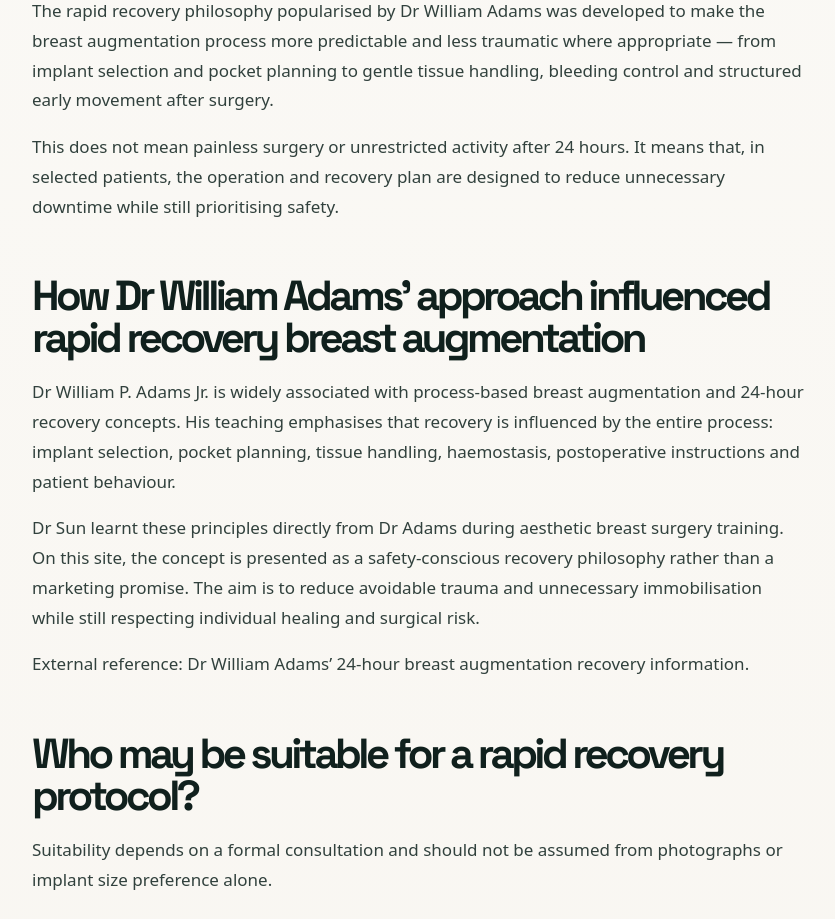
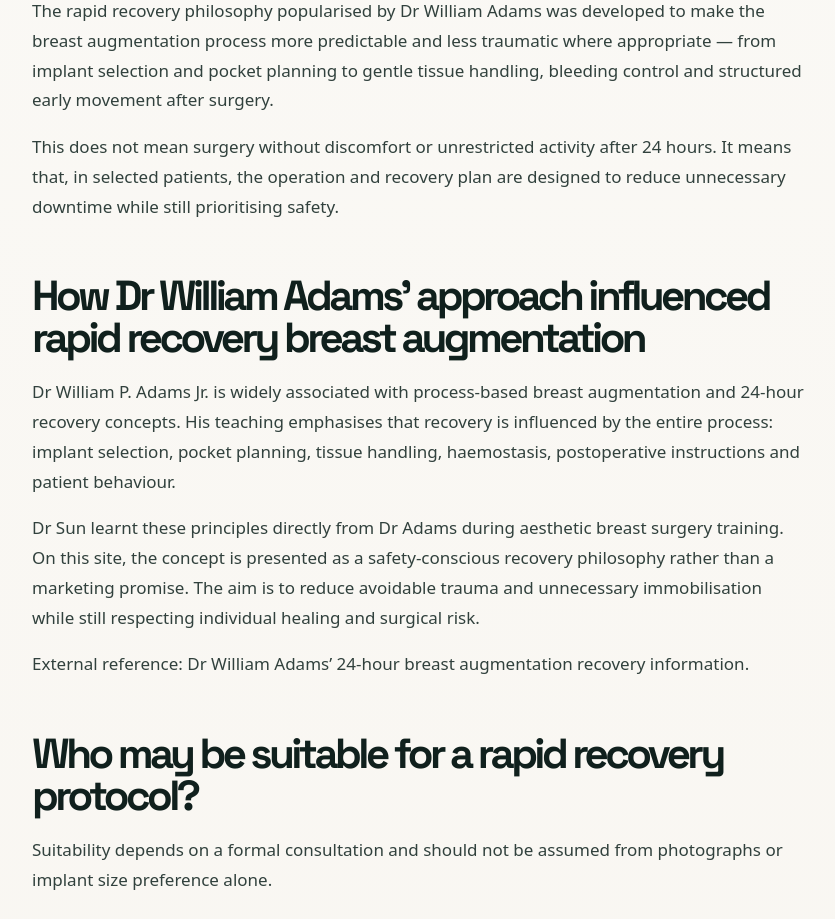
Before and after one commit to zatyrical/plasticwebsite, a Next.js app: page /24-hour-rapid-recovery-breast-augmentation-singapore in a window 1280 px wide. Shown: the part 1920-2839 px from the top of the page, without its empty margins (220-1055 px from the left). Built offline with nearby package versions, Linux system fonts and the light colour scheme.

Commit message:
Clean rapid recovery breast augmentation wording

```diff
--- a/app/24-hour-rapid-recovery-breast-augmentation-singapore/page.tsx
+++ b/app/24-hour-rapid-recovery-breast-augmentation-singapore/page.tsx
@@ -162,7 +162,7 @@ export default function RapidRecoveryBreastAugmentationPage() {
               <h2>Why recovery concerns matter</h2>
               <p>Many women considering breast augmentation are understandably concerned about postoperative pain, stiffness, time away from work, caring for children, exercise restrictions and whether they will feel dependent on others during recovery. These concerns are valid and should be discussed openly during consultation.</p>
               <p>The rapid recovery philosophy popularised by Dr William Adams was developed to make the breast augmentation process more predictable and less traumatic where appropriate — from implant selection and pocket planning to gentle tissue handling, bleeding control and structured early movement after surgery.</p>
-              <p>This does not mean painless surgery or unrestricted activity after 24 hours. It means that, in selected patients, the operation and recovery plan are designed to reduce unnecessary downtime while still prioritising safety.</p>
+              <p>This does not mean surgery without discomfort or unrestricted activity after 24 hours. It means that, in selected patients, the operation and recovery plan are designed to reduce unnecessary downtime while still prioritising safety.</p>
             </section>
 
             <section id="adams-principles">
```
